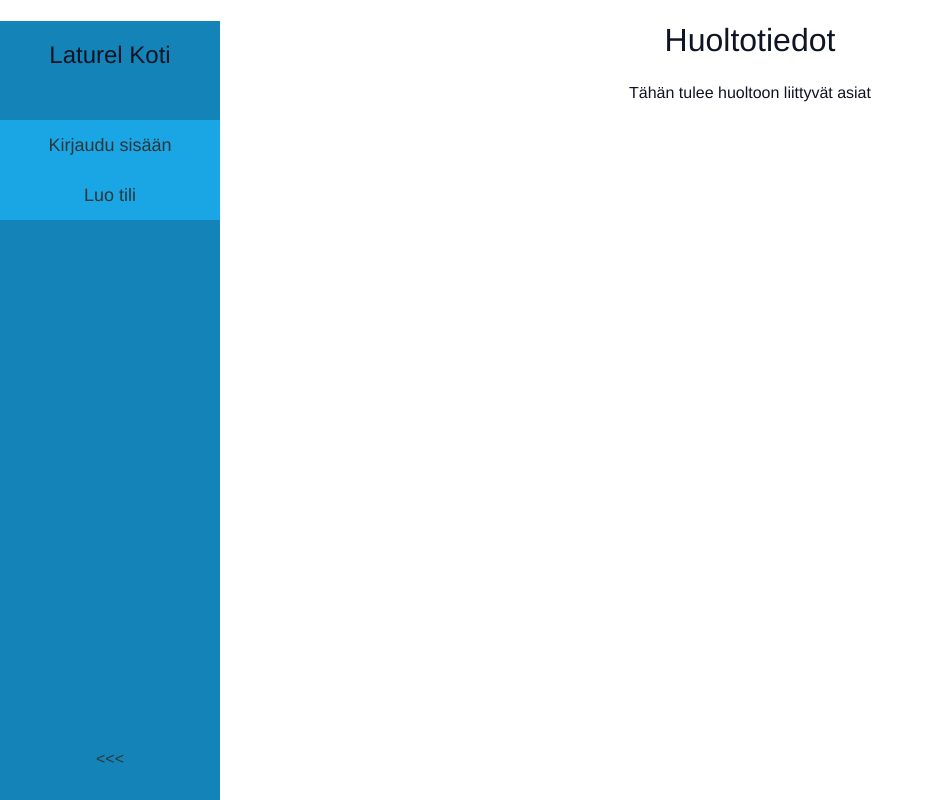
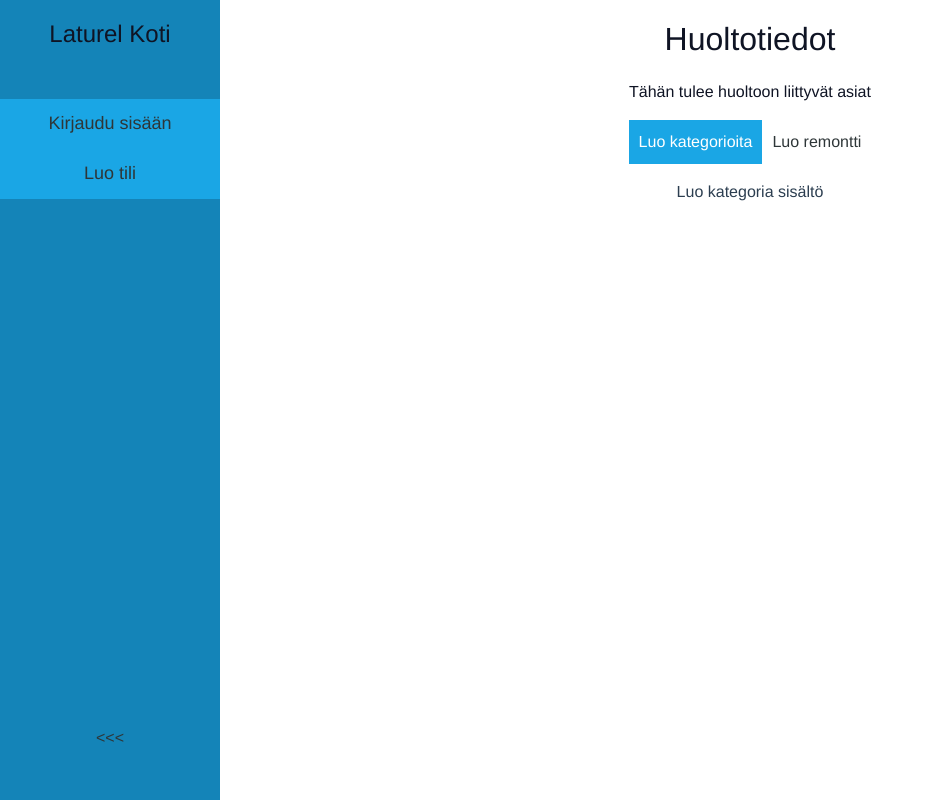
Before and after one commit to Zigelzi/laturel-home-spa, a Vue app: page /huolto in a window 1280 px wide. Shown: the whole page, without its empty margins (0-934 px from the left). Built offline with nearby package versions, Linux system fonts and the light colour scheme.

Commit message:
Rename Genral folder, add Tabs component and add redirect after succesful signup

```diff
--- a/src/assets/scss/components/_components.scss
+++ b/src/assets/scss/components/_components.scss
@@ -108,4 +108,21 @@
     padding-top: 20px;
 }
 
+// General components
+.tabs-menu {
+    display: inline-block;
+    padding: 0;
+    .tab {
+        display: inline-block;
+        list-style: none;
+        padding: 10px;
+    }
+    .tab__active {
+        background-color: $primary-blue-500;
+        a {
+            color: white;
+        }
+    }
+}
+
 // Building and HousingAssociation components
--- /dev/null
+++ b/src/components/general/Tabs.vue
@@ -0,0 +1,49 @@
+<template>
+  <div>
+    <div>
+      <ul class="tabs-menu">
+        <li
+          v-for="(tab, index) in tabs"
+          :key="index"
+          class="tab"
+          :class="{ tab__active: isActive(tab.activeName) }"
+        >
+          <a :href="tab.link" @click="setActive(tab.activeName)">
+            {{ tab.title }}
+          </a>
+        </li>
+      </ul>
+      <div class="tabs-content">
+        <div class="tab-pane">
+          {{ activeTab.content }}
+        </div>
+      </div>
+    </div>
+  </div>
+</template>
+<script>
+export default {
+  props: {
+    tabs: Array
+  },
+  data() {
+    return {
+      activeItem: this.tabs[0].activeName
+    };
+  },
+  methods: {
+    isActive(menuItem) {
+      return this.activeItem === menuItem;
+    },
+    setActive(menuItem) {
+      this.activeItem = menuItem;
+    }
+  },
+  computed: {
+    activeTab() {
+      // Filter the tabs array to match currently selected item from the tabs
+      return this.tabs.filter(tab => tab.activeName === this.activeItem)[0];
+    }
+  }
+};
+</script>
--- a/src/store/store.js
+++ b/src/store/store.js
@@ -59,6 +59,7 @@ export const store = new Vuex.Store({
             message: res.data.message,
             status: res.data.status
           });
+          router.push({ name: "overview" });
         })
         .catch(error => {
           //eslint-disable-next-line
@@ -82,11 +83,6 @@ export const store = new Vuex.Store({
         .post(path, payload)
         .then(res => {
           const user = { ...res.data.user };
-          //eslint-disable-next-line
-          console.log('Message: ' + res.data.message)
-
-          //eslint-disable-next-line
-          console.log('Status: ' + res.data.status)
           // Set the JWT to Vuex and store it as cookie
           commit("authUser", user);
           localStorage.setItem("auth_token", user.auth_token);
--- a/src/views/Apartments.vue
+++ b/src/views/Apartments.vue
@@ -1,6 +1,6 @@
 <template>
   <div>
-    <h1>Huoneistot</h1>
+    <h1 class="content-title">Huoneistot</h1>
     <div>
       <Building
         v-for="(building, index) in user.housing_association.buildings"
--- a/src/views/Communications.vue
+++ b/src/views/Communications.vue
@@ -1,6 +1,6 @@
 <template>
   <div>
-    <h1>Tiedotteet</h1>
+    <h1 class="content-title">Tiedotteet</h1>
     <p>Luo, katso ja jaa tiedotteita</p>
   </div>
 </template>
--- a/src/views/HousingAssociation.vue
+++ b/src/views/HousingAssociation.vue
@@ -1,6 +1,6 @@
 <template>
   <div>
-    <h1>Taloyhtiön lisätiedot</h1>
+    <h1 class="content-title">Taloyhtiön lisätiedot</h1>
     <p>
       Tähän tulee taloyhtiön yleisiä tietoja kuten yleisavaimen sijainti,
       lämmitystapa yms
--- a/src/views/Login.vue
+++ b/src/views/Login.vue
@@ -7,7 +7,6 @@
 import LoginForm from "@/components/auth/LoginForm";
 
 export default {
-  name: "home",
   components: { LoginForm }
 };
 </script>
--- a/src/views/Overview.vue
+++ b/src/views/Overview.vue
@@ -20,10 +20,6 @@
 
 <script>
 export default {
-  data() {
-    return {};
-  },
-  methods: {},
   computed: {
     user() {
       return this.$store.state.user;
--- a/src/views/Services.vue
+++ b/src/views/Services.vue
@@ -1,6 +1,42 @@
 <template>
   <div>
-    <h1>Huoltotiedot</h1>
+    <h1 class="content-title">Huoltotiedot</h1>
     <p>Tähän tulee huoltoon liittyvät asiat</p>
+    <Tabs :tabs="tabs" />
   </div>
 </template>
+<script>
+import Tabs from "@/components/general/Tabs";
+export default {
+  components: {
+    Tabs
+  },
+  data() {
+    return {
+      activeItem: "createCategory",
+      tabs: [
+        {
+          title: "Luo kategorioita",
+          activeName: "createCategory",
+          content: "Luo kategoria sisältö",
+          link: "#luo_kategorioita"
+        },
+        {
+          title: "Luo remontti",
+          activeName: "createService",
+          content: "Luo remontti sisältö",
+          link: "#luo_remontti"
+        }
+      ]
+    };
+  },
+  methods: {
+    isActive(menuItem) {
+      return this.activeItem === menuItem;
+    },
+    setActive(menuItem) {
+      this.activeItem = menuItem;
+    }
+  }
+};
+</script>
```
